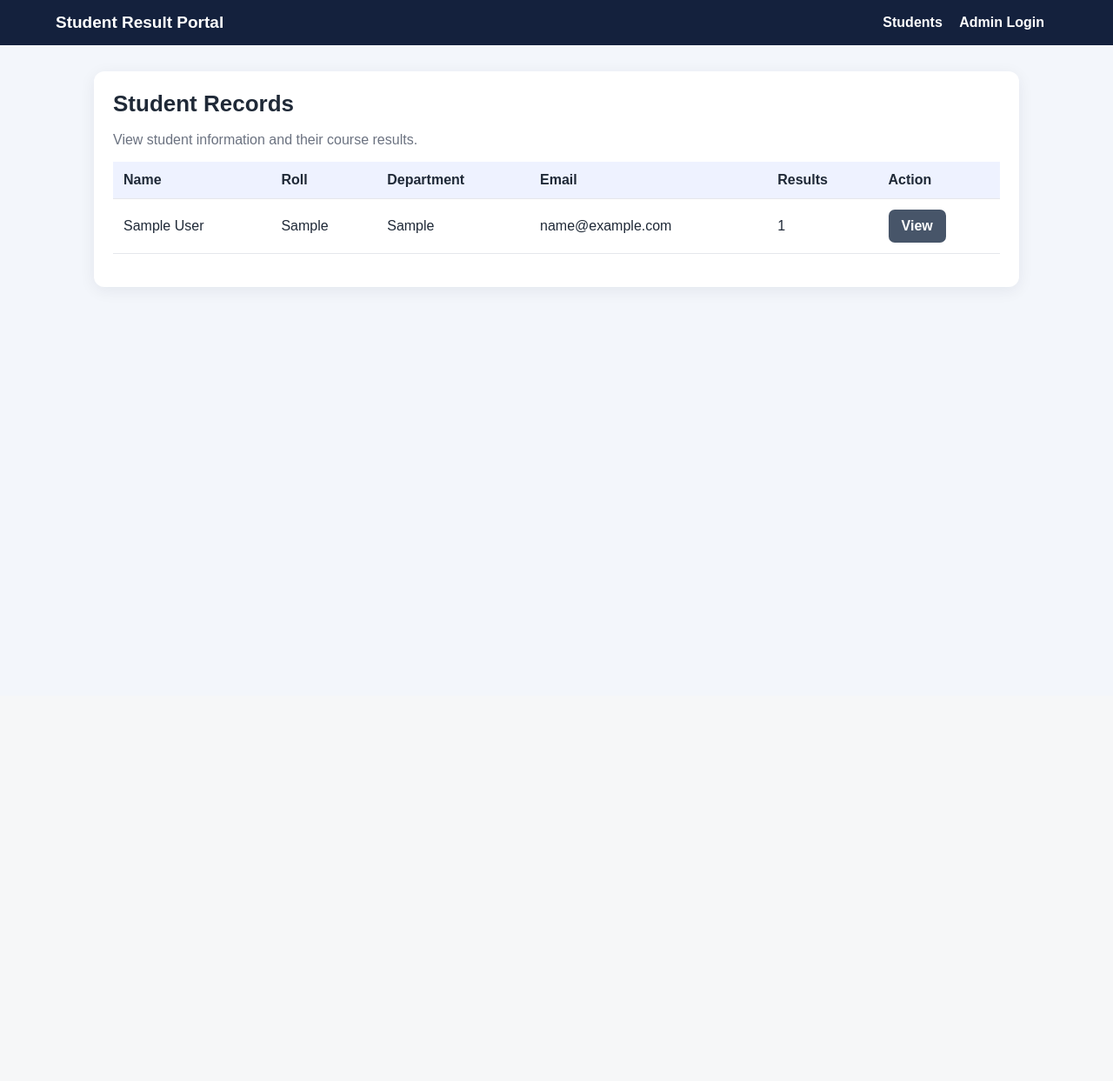
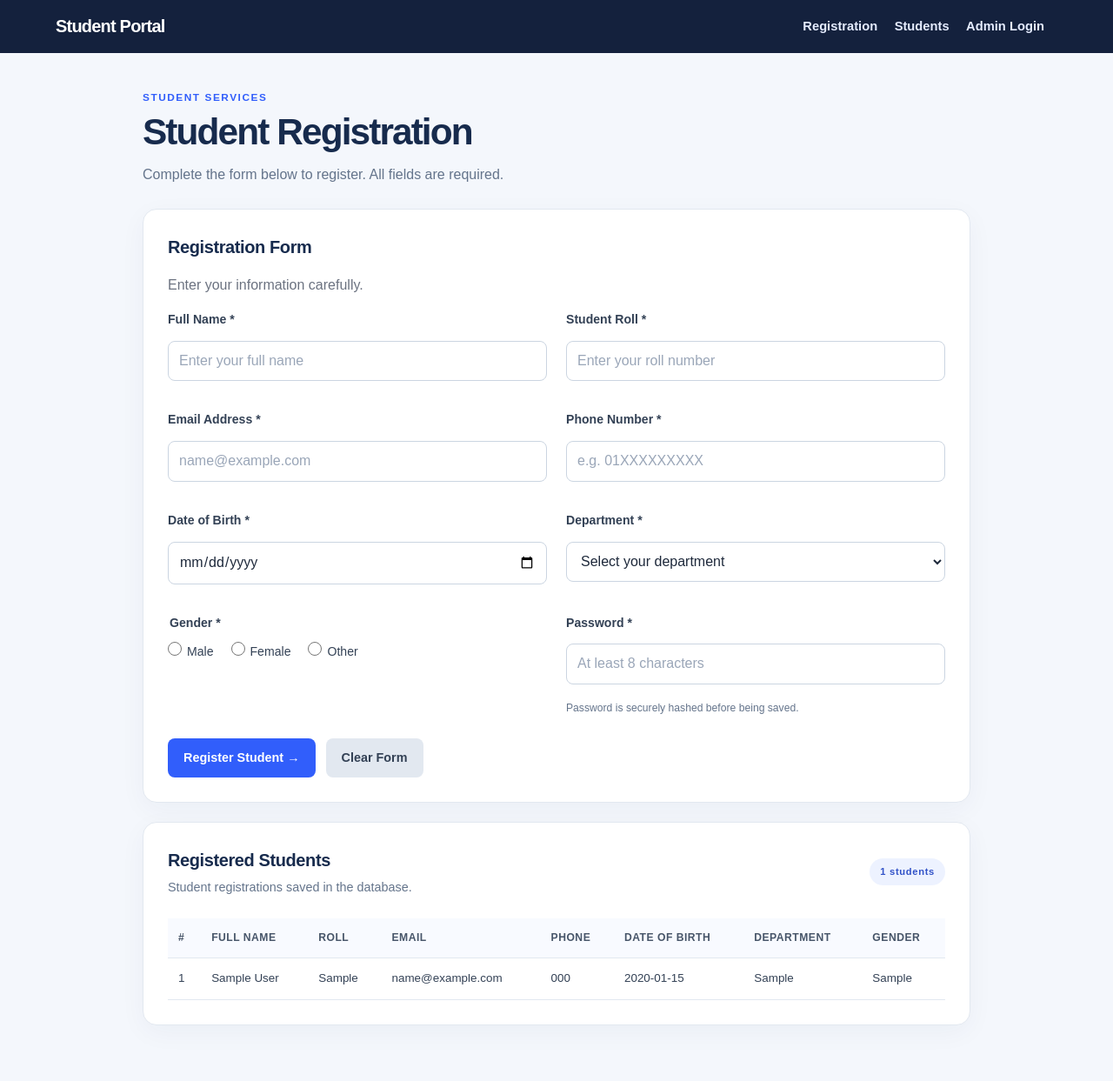
Before and after one commit to mostafizur368/Student-Result-Portal, a Laravel app: page / in a window 1280 px wide. Shown: the whole page at 87% size. Before the commit the page ends 333 px from the top, so only its background shows below. Run offline with Laravel 12, Linux system fonts and the light colour scheme; tables that the repository leaves empty hold one stand-in row (values such as "Sample post").

Commit message:
Laravel backend and database

```diff
--- /dev/null
+++ b/app/Http/Controllers/RegistrationController.php
@@ -0,0 +1,34 @@
+<?php
+
+namespace App\Http\Controllers;
+
+use App\Models\Student;
+use Illuminate\Http\Request;
+
+class RegistrationController extends Controller
+{
+    public function create()
+    {
+        $students = Student::latest()->get();
+        return view('registration.create', compact('students'));
+    }
+
+    public function store(Request $request)
+    {
+        $data = $request->validate([
+            'name' => ['required', 'string', 'max:255'],
+            'roll' => ['required', 'string', 'max:50', 'unique:students,roll'],
+            'email' => ['required', 'email', 'max:255', 'unique:students,email'],
+            'phone' => ['required', 'string', 'max:30'],
+            'dob' => ['required', 'date', 'before:today'],
+            'department' => ['required', 'string', 'max:120'],
+            'gender' => ['required', 'in:Male,Female,Other'],
+            'password' => ['required', 'string', 'min:8'],
+        ]);
+
+        Student::create($data);
+
+        return redirect()->route('registration.create')
+            ->with('success', 'Registration successful! Student information has been saved.');
+    }
+}
--- a/app/Http/Controllers/StudentController.php
+++ b/app/Http/Controllers/StudentController.php
@@ -26,6 +26,10 @@ class StudentController extends Controller
             'roll' => ['required', 'string', 'max:50', 'unique:students,roll'],
             'department' => ['required', 'string', 'max:120'],
             'email' => ['required', 'email', 'max:255', 'unique:students,email'],
+            'phone' => ['nullable', 'string', 'max:30'],
+            'dob' => ['nullable', 'date', 'before:today'],
+            'gender' => ['nullable', 'in:Male,Female,Other'],
+            'password' => ['nullable', 'string', 'min:8'],
         ]);
 
         $student = Student::create($data);
@@ -50,8 +54,15 @@ class StudentController extends Controller
             'roll' => ['required', 'string', 'max:50', Rule::unique('students', 'roll')->ignore($student->id)],
             'department' => ['required', 'string', 'max:120'],
             'email' => ['required', 'email', 'max:255', Rule::unique('students', 'email')->ignore($student->id)],
+            'phone' => ['nullable', 'string', 'max:30'],
+            'dob' => ['nullable', 'date', 'before:today'],
+            'gender' => ['nullable', 'in:Male,Female,Other'],
+            'password' => ['nullable', 'string', 'min:8'],
         ]);
 
+        if (empty($data['password'] ?? null)) {
+            unset($data['password']);
+        }
         $student->update($data);
         return redirect()->route('students.show', $student)->with('success', 'Student updated successfully.');
     }
--- a/app/Models/Student.php
+++ b/app/Models/Student.php
@@ -7,7 +7,20 @@ use Illuminate\Database\Eloquent\Relations\HasMany;
 
 class Student extends Model
 {
-    protected $fillable = ['name', 'roll', 'department', 'email'];
+    protected $fillable = [
+        'name', 'roll', 'department', 'email',
+        'phone', 'dob', 'gender', 'password',
+    ];
+
+    protected $hidden = ['password'];
+
+    protected function casts(): array
+    {
+        return [
+            'dob' => 'date',
+            'password' => 'hashed',
+        ];
+    }
 
     public function results(): HasMany
     {
--- /dev/null
+++ b/public/css/registration.css
@@ -0,0 +1,79 @@
+:root {
+  --navy: #172b4d;
+  --blue: #315efb;
+  --blue-dark: #2449d8;
+  --ink: #1e293b;
+  --muted: #64748b;
+  --line: #e2e8f0;
+  --surface: #ffffff;
+  --background: #f4f7fc;
+  --danger: #dc2626;
+  font-family: Inter, ui-sans-serif, system-ui, -apple-system, BlinkMacSystemFont, "Segoe UI", sans-serif;
+}
+* { box-sizing: border-box; }
+html { scroll-behavior: smooth; }
+body { margin: 0; background: var(--background); color: var(--ink); line-height: 1.55; }
+.site-header { background: var(--navy); color: white; }
+.header-inner { max-width: 1100px; margin: auto; min-height: 68px; padding: 0 24px; display: flex; align-items: center; justify-content: space-between; gap: 24px; }
+.brand { color: white; text-decoration: none; font-weight: 800; font-size: 1.25rem; letter-spacing: -.04em; }
+.brand span { color: #8eabff; }
+nav { display: flex; align-items: center; gap: 28px; }
+nav a { color: #e5ecff; text-decoration: none; font-size: .92rem; }
+nav a:hover, nav a:focus-visible { color: white; text-decoration: underline; text-underline-offset: 5px; }
+.container { max-width: 1000px; margin: 0 auto; padding: 42px 24px 64px; }
+.intro { margin-bottom: 26px; }
+.eyebrow { margin: 0 0 7px; color: var(--blue); font-size: .74rem; font-weight: 800; letter-spacing: .13em; }
+h1 { margin: 0; color: var(--navy); font-size: clamp(2rem, 5vw, 2.65rem); line-height: 1.15; letter-spacing: -.045em; }
+.intro > p:last-child { color: var(--muted); margin: 12px 0 0; }
+.intro > p:last-child span, label span, legend span { color: var(--danger); }
+.panel { background: var(--surface); border: 1px solid var(--line); border-radius: 16px; padding: 28px; box-shadow: 0 8px 30px rgba(24, 45, 85, .045); margin-top: 22px; }
+.panel-heading { display: flex; align-items: center; justify-content: space-between; gap: 18px; margin-bottom: 25px; }
+h2 { color: var(--navy); font-size: 1.25rem; margin: 0; letter-spacing: -.02em; }
+.panel-heading p { color: var(--muted); margin: 4px 0 0; font-size: .9rem; }
+.step-tag, .count { white-space: nowrap; border-radius: 999px; padding: 7px 12px; background: #edf2ff; color: #3152c8; font-size: .7rem; font-weight: 800; letter-spacing: .06em; }
+.form-grid { display: grid; grid-template-columns: repeat(2, minmax(0, 1fr)); gap: 20px 22px; }
+.field { min-width: 0; display: flex; flex-direction: column; gap: 7px; }
+.field label, .field legend { font-size: .88rem; font-weight: 700; color: #334155; }
+input:not([type="radio"]), select { width: 100%; min-height: 46px; border: 1px solid #cbd5e1; border-radius: 8px; background: #fff; color: var(--ink); padding: 10px 12px; font: inherit; font-size: .91rem; outline: none; transition: border-color .15s, box-shadow .15s; }
+input::placeholder { color: #9aa6b8; }
+input:focus, select:focus { border-color: var(--blue); box-shadow: 0 0 0 3px rgba(49, 94, 251, .13); }
+fieldset { border: 0; padding: 0; margin: 0; }
+.radio-options { min-height: 46px; display: flex; align-items: center; flex-wrap: wrap; gap: 20px; }
+.radio-label { display: inline-flex; align-items: center; gap: 7px; font-weight: 500 !important; }
+.radio-label input { accent-color: var(--blue); width: 16px; height: 16px; }
+.full-width { grid-column: 1 / -1; }
+.hint { color: var(--muted); font-size: .76rem; margin-top: -3px; }
+.error { min-height: 0; color: var(--danger); font-size: .76rem; }
+.error:empty { display: none; }
+.form-actions { display: flex; align-items: center; gap: 12px; margin-top: 25px; }
+button { border: 0; border-radius: 8px; min-height: 45px; padding: 0 18px; font: inherit; font-size: .9rem; font-weight: 700; cursor: pointer; }
+button:focus-visible { outline: 3px solid rgba(49, 94, 251, .3); outline-offset: 2px; }
+.submit-btn { background: var(--blue); color: white; }
+.submit-btn:hover { background: var(--blue-dark); }
+.submit-btn span { padding-left: 8px; font-size: 1.1rem; }
+.reset-btn { background: #f1f5f9; color: #475569; }
+.reset-btn:hover { background: #e2e8f0; }
+.form-message { margin: 12px 0 0; font-size: .87rem; font-weight: 600; }
+.form-message.success { color: #15803d; }
+.form-message.failure { color: var(--danger); }
+.students-panel { margin-top: 24px; }
+.table-wrap { width: 100%; overflow-x: auto; }
+table { width: 100%; border-collapse: collapse; text-align: left; font-size: .84rem; }
+th { background: #f8faff; color: #475569; font-size: .76rem; text-transform: uppercase; letter-spacing: .04em; }
+th, td { padding: 13px 12px; border-bottom: 1px solid var(--line); white-space: nowrap; }
+td { color: #334155; }
+.empty-state { text-align: center; color: var(--muted); padding: 25px 12px; }
+.site-footer { border-top: 1px solid var(--line); text-align: center; padding: 20px 24px; color: var(--muted); font-size: .82rem; }
+.site-footer p { margin: 0; }
+@media (max-width: 640px) {
+  .header-inner { padding: 14px 18px; align-items: flex-start; flex-direction: column; gap: 10px; }
+  nav { width: 100%; gap: 20px; flex-wrap: wrap; }
+  .container { padding: 30px 15px 45px; }
+  .panel { padding: 20px 16px; border-radius: 12px; }
+  .form-grid { grid-template-columns: 1fr; gap: 16px; }
+  .full-width { grid-column: auto; }
+  .panel-heading { align-items: flex-start; }
+  .step-tag, .count { font-size: .62rem; padding: 6px 8px; }
+  .form-actions { align-items: stretch; flex-direction: column; }
+  .form-actions button { width: 100%; }
+}
--- a/resources/views/layouts/app.blade.php
+++ b/resources/views/layouts/app.blade.php
@@ -18,11 +18,13 @@
         .badge{padding:5px 9px;border-radius:20px;background:#dbeafe;color:#1d4ed8;font-weight:bold}
         @media(max-width:650px){.grid{grid-template-columns:1fr}table{font-size:13px}th,td{padding:8px}.container{margin:18px auto}}
     </style>
+    @stack('styles')
 </head>
 <body>
 <nav>
-    <div><a class="brand" href="{{ route('students.index') }}">Student Result Portal</a></div>
+    <div><a class="brand" href="{{ route('registration.create') }}">Student Portal</a></div>
     <div>
+        <a href="{{ route('registration.create') }}">Registration</a>
         <a href="{{ route('students.index') }}">Students</a>
         @auth
             <a href="{{ route('results.index') }}">Results</a>
--- /dev/null
+++ b/resources/views/registration/create.blade.php
@@ -0,0 +1,110 @@
+@extends('layouts.app')
+@section('title','Student Registration')
+@push('styles')
+<link rel="stylesheet" href="{{ asset('css/registration.css') }}">
+<style>
+    .container{max-width:1000px}.registration-panel{background:#fff;border:1px solid #e2e8f0;border-radius:16px;padding:28px;box-shadow:0 8px 30px rgba(24,45,85,.045);margin-top:22px}
+    .intro{margin-bottom:26px}.eyebrow{color:#315efb;font-size:.74rem;font-weight:800;letter-spacing:.13em}
+    .registration-panel h2{color:#172b4d}.form-grid{display:grid;grid-template-columns:repeat(2,minmax(0,1fr));gap:20px 22px}
+    .field{display:flex;flex-direction:column;gap:7px}.field label,.field legend{font-size:.88rem;font-weight:700}
+    .field input:not([type=radio]),.field select{width:100%;min-height:46px;border:1px solid #cbd5e1;border-radius:8px;padding:10px 12px;font:inherit}
+    fieldset{border:0;padding:0;margin:0}.radio-options{display:flex;gap:20px;flex-wrap:wrap}.radio-label{display:inline-flex;align-items:center;gap:6px}
+    .full-width{grid-column:1/-1}.form-actions{display:flex;gap:12px;margin-top:25px}.submit-btn{background:#315efb;color:#fff}.reset-btn{background:#e2e8f0;color:#334155}
+    .error{color:#dc2626;font-size:.78rem}.hint{color:#64748b;font-size:.76rem}
+    @media(max-width:640px){.form-grid{grid-template-columns:1fr}.full-width{grid-column:auto}.form-actions{flex-direction:column}.form-actions button{width:100%}}
+</style>
+@endpush
+@section('content')
+<section class="intro">
+    <p class="eyebrow">STUDENT SERVICES</p>
+    <h1>Student Registration</h1>
+    <p class="muted">Complete the form below to register. All fields are required.</p>
+</section>
+
+<section class="registration-panel">
+    <h2>Registration Form</h2>
+    <p class="muted">Enter your information carefully.</p>
+
+    @if($errors->any())
+        <div class="alert" style="background:#fee2e2;color:#991b1b">
+            <strong>Please correct these errors:</strong>
+            <ul>@foreach($errors->all() as $error)<li>{{ $error }}</li>@endforeach</ul>
+        </div>
+    @endif
+
+    <form id="studentForm" method="POST" action="{{ route('registration.store') }}">
+        @csrf
+        <div class="form-grid">
+            <div class="field">
+                <label for="name">Full Name *</label>
+                <input id="name" name="name" value="{{ old('name') }}" placeholder="Enter your full name" required>
+            </div>
+            <div class="field">
+                <label for="roll">Student Roll *</label>
+                <input id="roll" name="roll" value="{{ old('roll') }}" placeholder="Enter your roll number" required>
+            </div>
+            <div class="field">
+                <label for="email">Email Address *</label>
+                <input type="email" id="email" name="email" value="{{ old('email') }}" placeholder="name@example.com" required>
+            </div>
+            <div class="field">
+                <label for="phone">Phone Number *</label>
+                <input type="tel" id="phone" name="phone" value="{{ old('phone') }}" placeholder="e.g. 01XXXXXXXXX" required>
+            </div>
+            <div class="field">
+                <label for="dob">Date of Birth *</label>
+                <input type="date" id="dob" name="dob" value="{{ old('dob') }}" max="{{ date('Y-m-d') }}" required>
+            </div>
+            <div class="field">
+                <label for="department">Department *</label>
+                <select id="department" name="department" required>
+                    <option value="">Select your department</option>
+                    @foreach(['Computer Science & Engineering','Electrical & Electronic Engineering','Business Administration','English','Economics','Pharmacy'] as $dept)
+                        <option value="{{ $dept }}" @selected(old('department') === $dept)>{{ $dept }}</option>
+                    @endforeach
+                </select>
+            </div>
+            <fieldset class="field">
+                <legend>Gender *</legend>
+                <div class="radio-options">
+                    @foreach(['Male','Female','Other'] as $gender)
+                        <label class="radio-label"><input type="radio" name="gender" value="{{ $gender }}" @checked(old('gender') === $gender)> {{ $gender }}</label>
+                    @endforeach
+                </div>
+            </fieldset>
+            <div class="field">
+                <label for="password">Password *</label>
+                <input type="password" id="password" name="password" minlength="8" placeholder="At least 8 characters" required>
+                <small class="hint">Password is securely hashed before being saved.</small>
+            </div>
+        </div>
+        <div class="form-actions">
+            <button class="submit-btn" type="submit">Register Student →</button>
+            <button class="reset-btn" type="reset">Clear Form</button>
+        </div>
+    </form>
+</section>
+
+<section class="registration-panel">
+    <div class="panel-heading" style="display:flex;justify-content:space-between;gap:12px;align-items:center;flex-wrap:wrap">
+        <div><h2>Registered Students</h2><p class="muted">Student registrations saved in the database.</p></div>
+        <span class="count">{{ $students->count() }} students</span>
+    </div>
+    <div class="table-wrap" style="overflow-x:auto">
+        <table>
+            <thead><tr><th>#</th><th>Full Name</th><th>Roll</th><th>Email</th><th>Phone</th><th>Date of Birth</th><th>Department</th><th>Gender</th></tr></thead>
+            <tbody>
+            @forelse($students as $student)
+                <tr>
+                    <td>{{ $loop->iteration }}</td><td>{{ $student->name }}</td><td>{{ $student->roll }}</td>
+                    <td>{{ $student->email }}</td><td>{{ $student->phone }}</td>
+                    <td>{{ $student->dob?->format('Y-m-d') }}</td><td>{{ $student->department }}</td><td>{{ $student->gender }}</td>
+                </tr>
+            @empty
+                <tr><td colspan="8" class="empty-state">No students registered yet.</td></tr>
+            @endforelse
+            </tbody>
+        </table>
+    </div>
+</section>
+@endsection
--- a/resources/views/students/_form.blade.php
+++ b/resources/views/students/_form.blade.php
@@ -8,6 +8,10 @@
     <div><label for="roll">Roll</label><input id="roll" name="roll" value="{{ old('roll',$student->roll ?? '') }}" required></div>
     <div><label for="department">Department</label><input id="department" name="department" value="{{ old('department',$student->department ?? '') }}" required></div>
     <div><label for="email">Email</label><input id="email" type="email" name="email" value="{{ old('email',$student->email ?? '') }}" required></div>
+    <div><label for="phone">Phone</label><input id="phone" name="phone" value="{{ old('phone',$student->phone ?? '') }}"></div>
+    <div><label for="dob">Date of Birth</label><input id="dob" type="date" name="dob" value="{{ old('dob',isset($student) && $student->dob ? $student->dob->format('Y-m-d') : '') }}"></div>
+    <div><label for="gender">Gender</label><select id="gender" name="gender"><option value="">Select gender</option>@foreach(['Male','Female','Other'] as $g)<option value="{{ $g }}" @selected(old('gender',$student->gender ?? '') === $g)>{{ $g }}</option>@endforeach</select></div>
+    <div><label for="password">Password (optional)</label><input id="password" type="password" name="password" minlength="8" placeholder="At least 8 characters"></div>
 </div>
 <button class="btn" type="submit">Save Student</button>
 <a class="btn secondary" href="{{ route('students.index') }}">Cancel</a>
--- a/resources/views/students/index.blade.php
+++ b/resources/views/students/index.blade.php
@@ -3,20 +3,21 @@
 @section('content')
 <div class="card">
     <div class="actions" style="justify-content:space-between;align-items:center">
-        <div><h1>Student Records</h1><p class="muted">View student information and their course results.</p></div>
+        <div><h1>Student Records</h1><p class="muted">View student information and course results.</p></div>
         @auth<a class="btn" href="{{ route('students.create') }}">+ Add Student</a>@endauth
     </div>
     <div style="overflow-x:auto">
     <table>
-        <thead><tr><th>Name</th><th>Roll</th><th>Department</th><th>Email</th><th>Results</th><th>Action</th></tr></thead>
+        <thead><tr><th>Name</th><th>Roll</th><th>Department</th><th>Email</th><th>Phone</th><th>Results</th><th>Action</th></tr></thead>
         <tbody>
         @forelse($students as $student)
             <tr>
-                <td>{{ $student->name }}</td><td>{{ $student->roll }}</td><td>{{ $student->department }}</td><td>{{ $student->email }}</td>
+                <td>{{ $student->name }}</td><td>{{ $student->roll }}</td><td>{{ $student->department }}</td>
+                <td>{{ $student->email }}</td><td>{{ $student->phone ?? '—' }}</td>
                 <td>{{ $student->results->count() }}</td>
                 <td><a class="btn secondary" href="{{ route('students.show',$student) }}">View</a></td>
             </tr>
-        @empty<tr><td colspan="6">No students found. @auth<a href="{{ route('students.create') }}">Add the first student</a>@endauth</td></tr>@endforelse
+        @empty<tr><td colspan="7">No students found. <a href="{{ route('registration.create') }}">Register a student</a>.</td></tr>@endforelse
         </tbody>
     </table>
     </div>
--- a/routes/web.php
+++ b/routes/web.php
@@ -1,11 +1,15 @@
 <?php
 
 use App\Http\Controllers\AuthController;
+use App\Http\Controllers\RegistrationController;
 use App\Http\Controllers\StudentController;
 use App\Http\Controllers\ResultController;
 use Illuminate\Support\Facades\Route;
 
-Route::get('/', [StudentController::class, 'index'])->name('home');
+Route::get('/', [RegistrationController::class, 'create'])->name('home');
+Route::get('/registration', [RegistrationController::class, 'create'])->name('registration.create');
+Route::post('/registration', [RegistrationController::class, 'store'])->name('registration.store');
+
 Route::get('/students', [StudentController::class, 'index'])->name('students.index');
 Route::get('/students/{student}', [StudentController::class, 'show'])->name('students.show');
 
```
Also changed, not shown: database/migrations/2026_01_02_000003_add_registration_fields_to_students_table.php (added).
